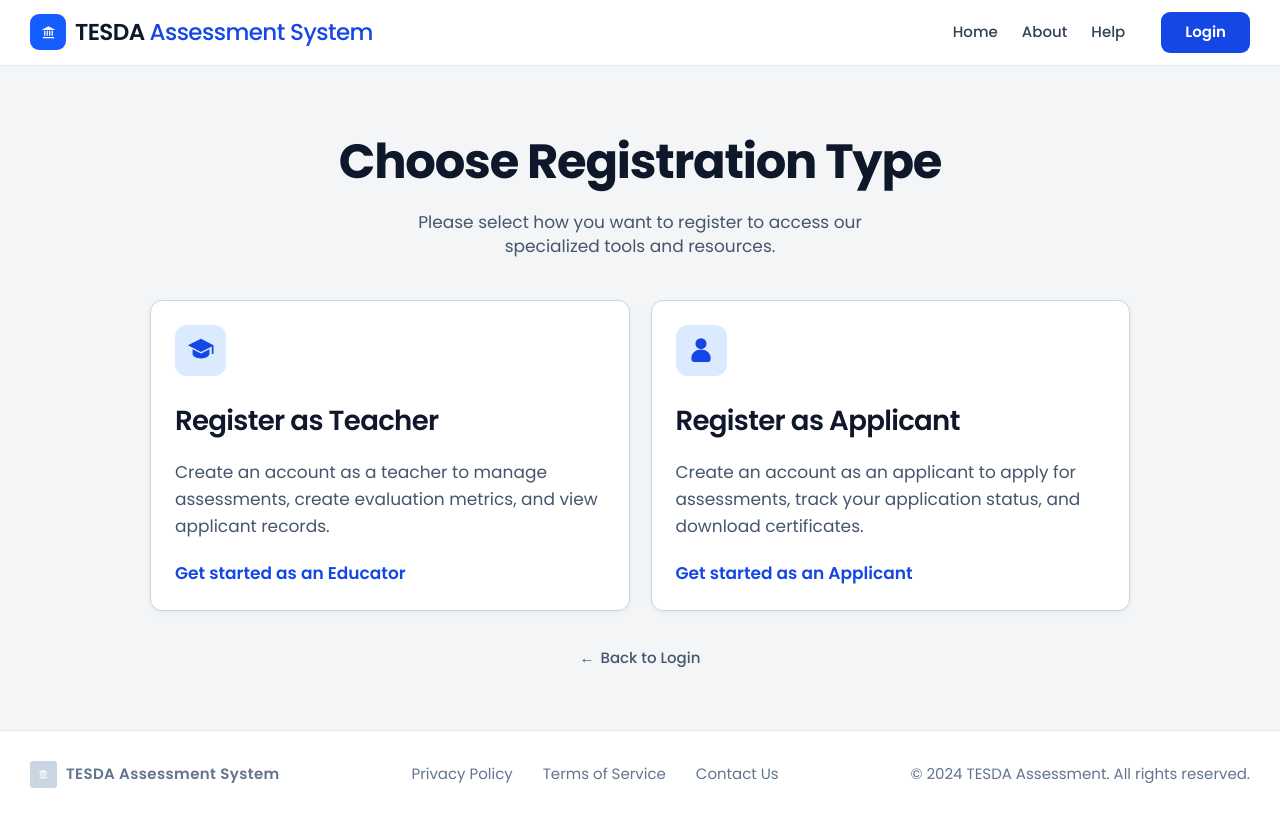
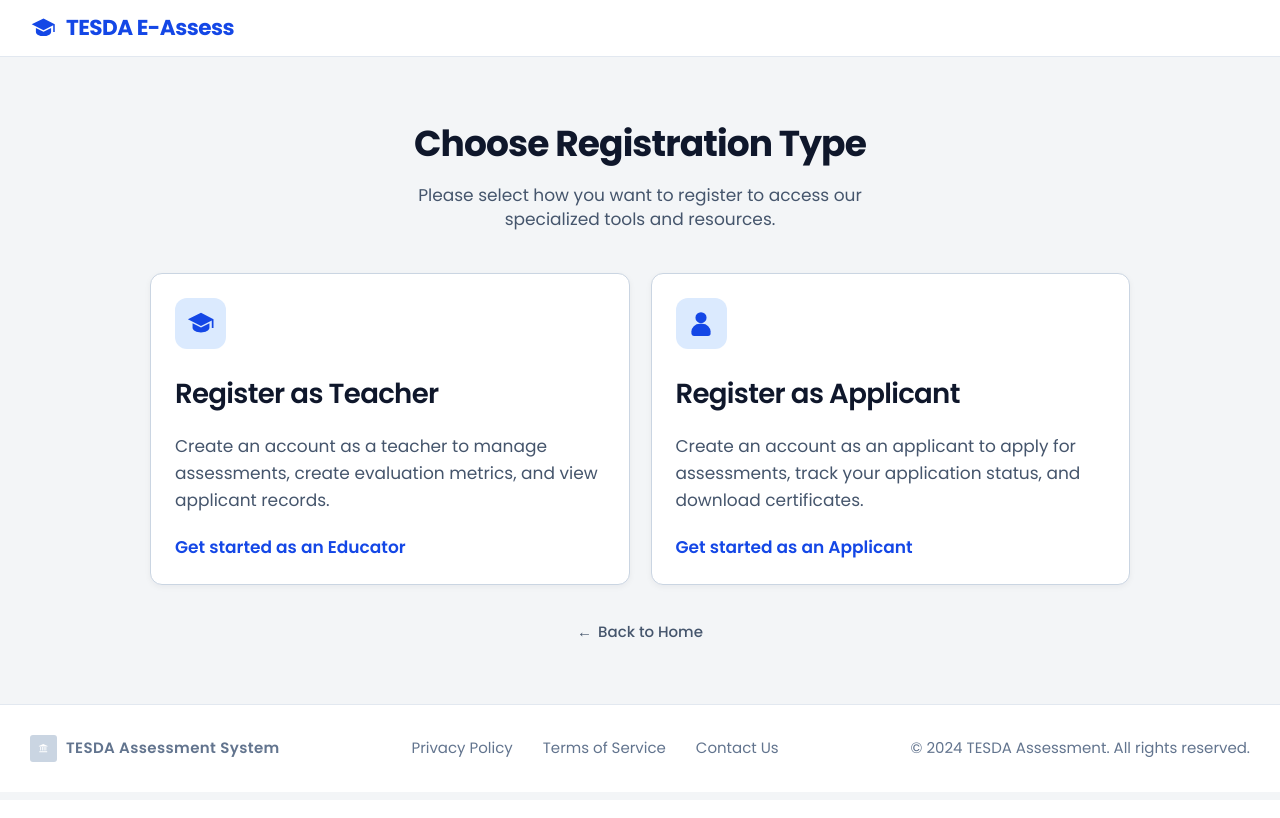
Before and after one commit to tapaycyrickkyle/tesda-e-assess, a React (Vite) app: page /registration-type in a window 1280 px wide. Built offline with nearby package versions, Linux system fonts and the light colour scheme.

Commit message:
added links to pages

```diff
--- a/src/App.jsx
+++ b/src/App.jsx
@@ -2,6 +2,7 @@ import React from "react";
 import { Navigate, Route, Routes } from "react-router-dom";
 import LandingPage from "./pages/landing/LandingPage";
 import RegistrationTypePage from "./pages/registrationType/RegistrationTypePage";
+import StudentRegistration from "./pages/studentRegistration/StudentRegistrationPage";
 
 const App = () => {
   return (
@@ -9,6 +10,7 @@ const App = () => {
       <Route path="/" element={<LandingPage />} />
       <Route path="/landing" element={<LandingPage />} />
       <Route path="/registration-type" element={<RegistrationTypePage />} />
+      <Route path="/applicant-registration" element={<StudentRegistration />} />
       <Route path="*" element={<Navigate to="/" replace />} />
     </Routes>
   );
--- /dev/null
+++ b/src/components/Navbar.jsx
@@ -0,0 +1,32 @@
+import React from "react";
+
+function MortarboardIcon() {
+  return (
+    <svg
+      aria-hidden="true"
+      viewBox="0 0 24 24"
+      className="h-9 w-9 fill-current"
+    >
+      <path d="M12 3 1.5 8.25 12 13.5l8.63-4.31v5.96H22V8.25L12 3Zm-6.75 8.49V15c0 2.14 3.2 3.75 6.75 3.75s6.75-1.61 6.75-3.75v-3.51L12 14.86l-6.75-3.37Z" />
+    </svg>
+  );
+}
+
+const RegistrationTypeNavbar = () => {
+  return (
+    <header className="border-b border-slate-200 bg-white">
+      <div className="mx-auto flex w-full max-w-[1360px] items-center justify-between px-6 py-4 md:px-10">
+        <div className="flex items-center gap-3">
+          <div className="flex items-center gap-3 text-blue-700">
+            <MortarboardIcon />
+            <span className="text-[1.8rem] font-bold tracking-tight">
+              TESDA E-Assess
+            </span>
+          </div>
+        </div>
+      </div>
+    </header>
+  );
+};
+
+export default RegistrationTypeNavbar;
--- a/src/index.css
+++ b/src/index.css
@@ -9,3 +9,10 @@ html {
 body {
   font-family: "Poppins", sans-serif;
 }
+
+button,
+input,
+select,
+textarea {
+  font-family: inherit;
+}
--- a/src/pages/landing/LandingPage.jsx
+++ b/src/pages/landing/LandingPage.jsx
@@ -1,4 +1,5 @@
 import React from "react";
+import { Link } from "react-router-dom";
 import Navbar from "./components/Navbar";
 import Footer from "./components/Footer";
 
@@ -190,9 +191,12 @@ const LandingPage = () => {
               </p>
 
               <div className="mt-10 flex flex-wrap items-center gap-4">
-                <button className="rounded-xl bg-blue-700 px-8 py-4 text-[1.2rem] font-semibold text-white transition hover:bg-blue-800">
+                <Link
+                  to="/registration-type"
+                  className="rounded-xl bg-blue-700 px-8 py-4 text-[1.2rem] font-semibold text-white transition hover:bg-blue-800"
+                >
                   Apply Now
-                </button>
+                </Link>
                 <button className="rounded-xl border border-slate-300 bg-white px-8 py-4 text-[1.2rem] font-semibold text-slate-700 transition hover:border-slate-400 hover:bg-slate-50">
                   Learn More
                 </button>
--- a/src/pages/landing/components/Navbar.jsx
+++ b/src/pages/landing/components/Navbar.jsx
@@ -1,4 +1,5 @@
 import React, { useEffect, useState } from "react";
+import { Link } from "react-router-dom";
 
 const navItems = [
   { label: "Home", href: "#home" },
@@ -81,12 +82,12 @@ const Navbar = () => {
           ))}
         </nav>
 
-        <a
-          href="#programs"
+        <Link
+          to="/registration-type"
           className="rounded-xl bg-blue-700 px-8 py-4 text-[1.2rem] font-semibold text-white shadow-sm transition hover:bg-blue-800"
         >
           Apply Now
-        </a>
+        </Link>
       </div>
     </header>
   );
--- a/src/pages/registrationType/RegistrationTypePage.jsx
+++ b/src/pages/registrationType/RegistrationTypePage.jsx
@@ -1,6 +1,7 @@
 import React from "react";
-import RegistrationTypeNavbar from "./components/RegistrationTypeNavbar";
-import RegistrationTypeFooter from "./components/RegistrationTypeFooter";
+import { Link } from "react-router-dom";
+import Navbar from "../../components/Navbar";
+import Footer from "../../components/Footer";
 
 function TeacherIcon() {
   return (
@@ -27,16 +28,16 @@ function ApplicantIcon() {
 }
 
 const cardClassName =
-  "group rounded-2xl border border-slate-300 bg-white p-8 shadow-[0_2px_6px_rgba(15,23,42,0.05)] transition hover:-translate-y-0.5 hover:border-blue-200 hover:shadow-[0_14px_30px_rgba(30,64,175,0.08)]";
+  "group rounded-2xl border border-slate-300 bg-white p-8 shadow-[0_2px_6px_rgba(15,23,42,0.05)] transition hover:-translate-y-0.5 hover:border-blue-400 hover:shadow-[0_14px_30px_rgba(30,64,175,0.08)]";
 
 const RegistrationTypePage = () => {
   return (
     <div className="min-h-screen bg-[#f3f5f7]">
-      <RegistrationTypeNavbar />
+      <Navbar />
       <main className="px-6 py-20 md:px-10">
         <div className="mx-auto w-full max-w-[980px]">
           <div className="text-center">
-            <h1 className="text-[44px] font-bold tracking-tight text-slate-900 md:text-[4rem]">
+            <h1 className="text-[44px] font-bold tracking-tight text-slate-900 md:text-[3rem]">
               Choose Registration Type
             </h1>
             <p className="mx-auto mt-4 max-w-2xl text-[17px] leading-8 text-slate-600">
@@ -46,7 +47,7 @@ const RegistrationTypePage = () => {
           </div>
 
           <div className="mt-14 grid gap-7 lg:grid-cols-2">
-            <a href="#" className={cardClassName}>
+            <Link to="/" className={cardClassName}>
               <span className="inline-flex h-17 w-17 items-center justify-center rounded-2xl bg-blue-100 text-blue-700">
                 <TeacherIcon />
               </span>
@@ -60,9 +61,9 @@ const RegistrationTypePage = () => {
               <p className="mt-7 text-[17px] font-semibold text-blue-700 group-hover:text-blue-800">
                 Get started as an Educator
               </p>
-            </a>
+            </Link>
 
-            <a href="#" className={cardClassName}>
+            <Link to="/applicant-registration" className={cardClassName}>
               <span className="inline-flex h-17 w-17 items-center justify-center rounded-2xl bg-blue-100 text-blue-700">
                 <ApplicantIcon />
               </span>
@@ -76,21 +77,21 @@ const RegistrationTypePage = () => {
               <p className="mt-7 text-[17px] font-semibold text-blue-700 group-hover:text-blue-800">
                 Get started as an Applicant
               </p>
-            </a>
+            </Link>
           </div>
 
           <div className="mt-12 text-center">
-            <a
-              href="#"
-              className="inline-flex items-center gap-2 text-[15px] font-medium text-slate-600 transition hover:text-slate-800"
+            <Link
+              to="/"
+              className="inline-flex items-center gap-2 text-[15px] font-medium text-slate-600 transition hover:text-blue-400"
             >
               <span aria-hidden="true">&larr;</span>
-              Back to Login
-            </a>
+              Back to Home
+            </Link>
           </div>
         </div>
       </main>
-      <RegistrationTypeFooter />
+      <Footer />
     </div>
   );
 };
--- a/src/pages/registrationType/components/RegistrationTypeNavbar.jsx
+++ /dev/null
@@ -1,48 +0,0 @@
-import React from "react";
-
-function BuildingIcon() {
-  return (
-    <svg aria-hidden="true" viewBox="0 0 24 24" className="h-5 w-5 fill-current">
-      <path d="M3 21h18v-2H3v2ZM5 17h2V9H5v8Zm4 0h2V9H9v8Zm4 0h2V9h-2v8Zm4 0h2V9h-2v8ZM2 7l10-5 10 5v1H2V7Z" />
-    </svg>
-  );
-}
-
-const RegistrationTypeNavbar = () => {
-  return (
-    <header className="border-b border-slate-200 bg-white">
-      <div className="mx-auto flex w-full max-w-[1360px] items-center justify-between px-6 py-4 md:px-10">
-        <div className="flex items-center gap-3">
-          <span className="inline-flex h-12 w-12 items-center justify-center rounded-xl bg-blue-600 text-white">
-            <BuildingIcon />
-          </span>
-          <p className="text-[23px] font-semibold tracking-tight text-slate-900">
-            TESDA <span className="font-medium text-blue-700">Assessment System</span>
-          </p>
-        </div>
-
-        <div className="flex items-center gap-8 md:gap-12">
-          <nav className="hidden items-center gap-8 text-[15px] font-medium text-slate-700 md:flex">
-            <a href="#" className="transition hover:text-blue-700">
-              Home
-            </a>
-            <a href="#" className="transition hover:text-blue-700">
-              About
-            </a>
-            <a href="#" className="transition hover:text-blue-700">
-              Help
-            </a>
-          </nav>
-          <a
-            href="#"
-            className="rounded-xl bg-blue-700 px-8 py-3 text-[15px] font-semibold text-white transition hover:bg-blue-800"
-          >
-            Login
-          </a>
-        </div>
-      </div>
-    </header>
-  );
-};
-
-export default RegistrationTypeNavbar;
--- a/src/pages/studentRegistration/StudentRegistrationPage.jsx
+++ b/src/pages/studentRegistration/StudentRegistrationPage.jsx
@@ -1,5 +1,8 @@
 import React from "react";
 import "./studentRegistration.css";
+import { Link } from "react-router-dom";
+import Navbar from "../../components/Navbar";
+import Footer from "../../components/Footer";
 
 const fieldBaseClass =
   "w-full rounded-xl border border-slate-200 bg-white px-5 py-4 text-lg text-slate-700 outline-none transition placeholder:text-slate-400 focus:border-blue-500 focus:ring-2 focus:ring-blue-200";
@@ -24,7 +27,17 @@ function UserCircleIcon() {
 const StudentRegistrationPage = () => {
   return (
     <div className="flex min-h-screen flex-col bg-slate-100 text-slate-900">
-      <main className="mx-auto w-full max-w-7xl flex-1 px-4 py-10 sm:px-3 lg:px-3 lg:py-14">
+      <Navbar />
+      <main className="mx-auto mb-14 w-full max-w-7xl flex-1 px-4 py-10 sm:px-3 lg:px-3 lg:py-8">
+        <div className="mt-12 mb-5 text-start">
+          <Link
+            to="/registration-type"
+            className="inline-flex items-center gap-2 text-[15px] font-medium text-slate-600 transition hover:text-blue-400"
+          >
+            <span aria-hidden="true">&larr;</span>
+            Back to Registration Type
+          </Link>
+        </div>
         <section className="overflow-hidden rounded-[30px] bg-white shadow-[0_20px_55px_rgba(15,23,42,0.12)]">
           <div className="grid min-h-[760px] lg:grid-cols-[0.82fr_1.18fr]">
             <aside className="registration-panel relative flex min-h-[320px] flex-col justify-between overflow-hidden bg-blue-700 px-8 py-10 text-white sm:px-12 sm:py-14 lg:min-h-full lg:px-14 lg:py-16">
@@ -157,6 +170,7 @@ const StudentRegistrationPage = () => {
           </div>
         </section>
       </main>
+      <Footer />
     </div>
   );
 };
```
Also changed, not shown: src/components/Footer.jsx (renamed from src/pages/registrationType/components/RegistrationTypeFooter.jsx).
